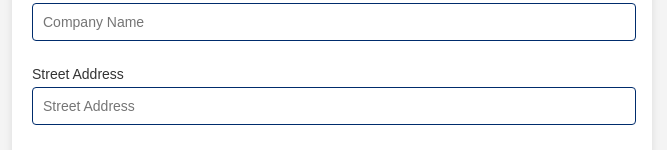
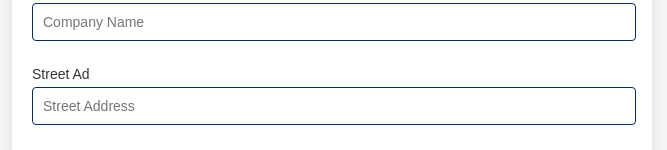
Before and after one commit to gs1p/barcode, a React (Create React App) app: page / in a window 1280 px wide. Shown: the part 178-328 px from the top of the page, without its empty margins (308-975 px from the left). Built offline with nearby package versions, Linux system fonts and the light colour scheme.

Commit message:
Fix: install packages

```diff
--- a/src/App.js
+++ b/src/App.js
@@ -78,7 +78,7 @@ function App() {
           required
         />
 
-        <label htmlFor="streetAddress">Street Address</label>
+        <label htmlFor="streetAddress">Street Ad</label>
         <input
           type="text"
           name="streetAddress"
```
